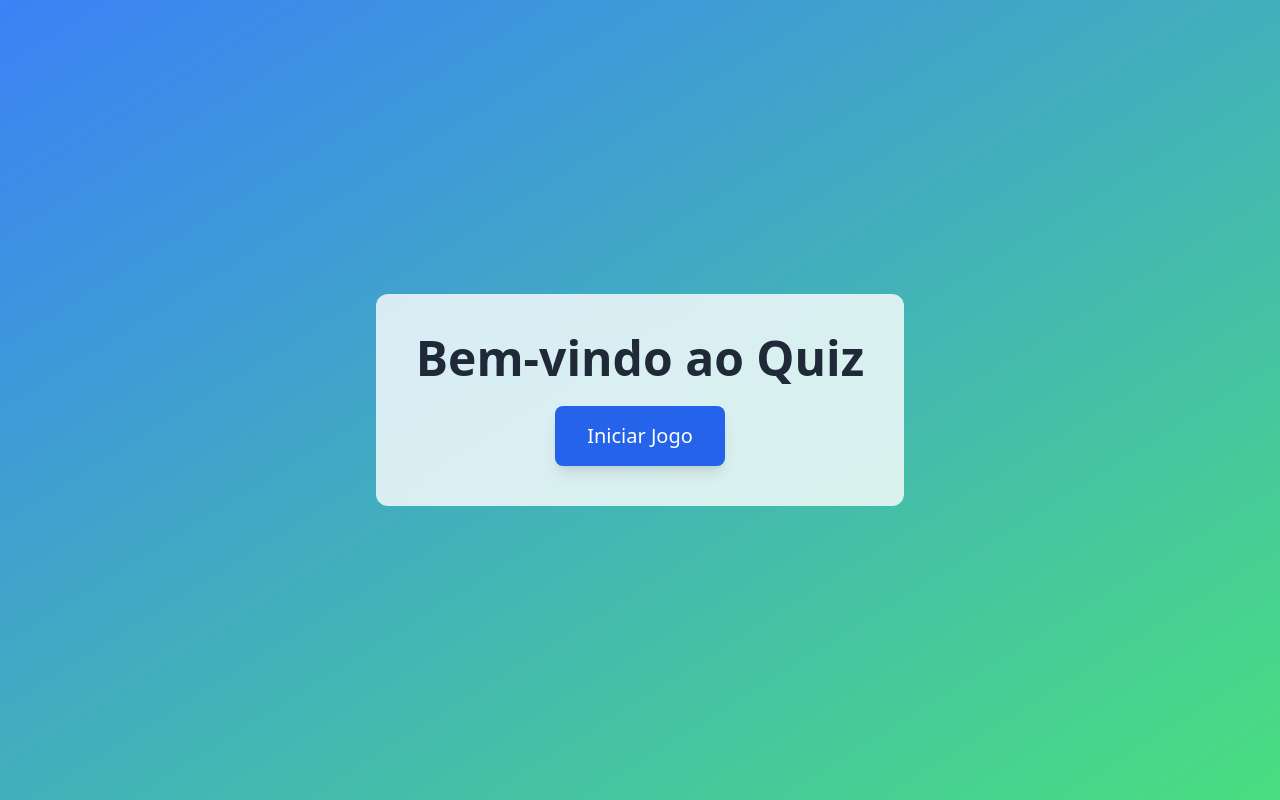
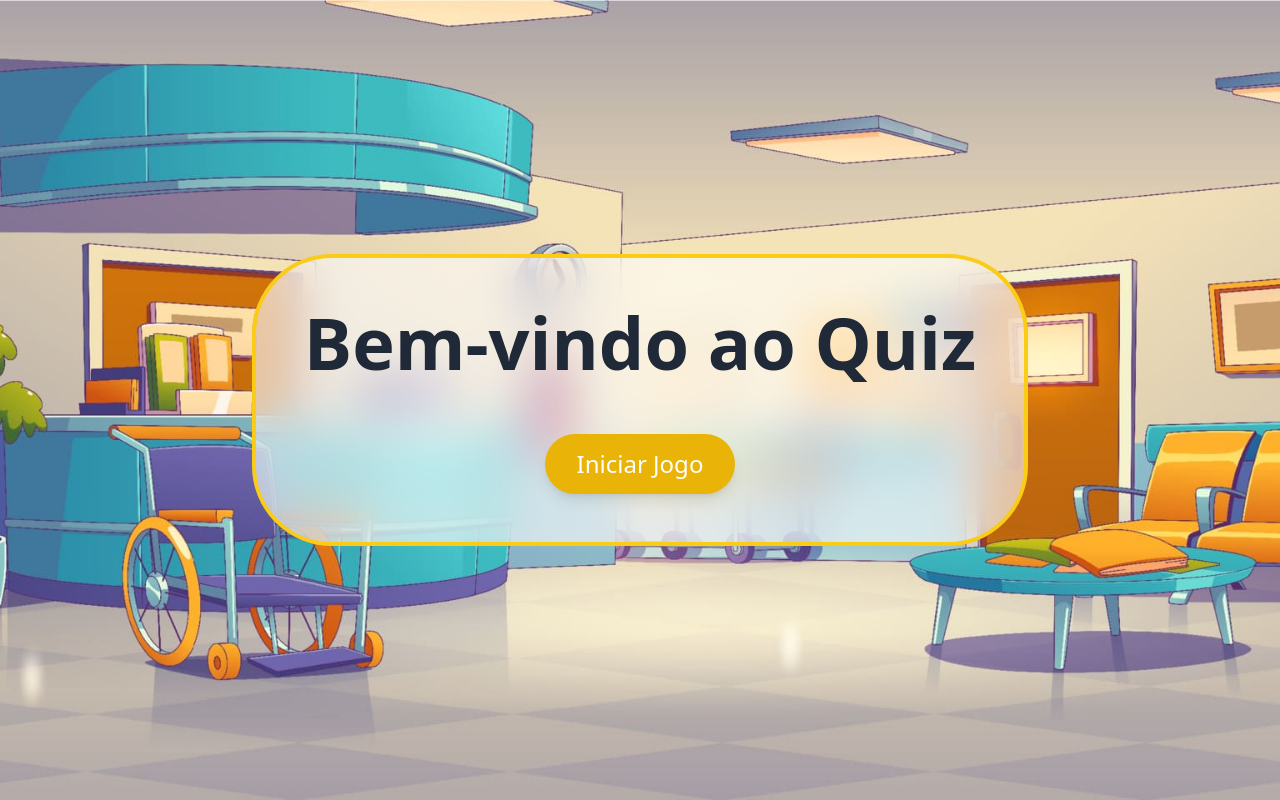
Before and after one commit to DiasMath/Hospital-Quiz, a React (Vite) app: page / in a window 1280 px wide. Built offline with nearby package versions, Linux system fonts and the light colour scheme.

Commit message:
Commitando tudo

```diff
--- a/index.html
+++ b/index.html
@@ -4,6 +4,7 @@
   <meta charset="UTF-8" />
   <meta name="viewport" content="width=device-width, initial-scale=1.0" />
   <title>Quiz App</title>
+  <link rel="preload" href="/assets/imagem_inicial_01.jpg" as="image">
 </head>
 <body>
   <div id="root"></div>
--- a/src/App.css
+++ b/src/App.css
@@ -1,3 +1,34 @@
+/* --------------------------------------------------------------------------
+   Container principal que ocupa toda a tela e acomoda a imagem de fundo e o conteúdo
+   -------------------------------------------------------------------------- */
+.app-container {
+  @apply w-screen h-screen overflow-hidden relative
+         bg-gradient-to-br from-blue-500 to-green-400; /* Adicionado gradiente de fundo */
+}
+
+/* --------------------------------------------------------------------------
+   Imagem de fundo que cobre toda a tela
+   -------------------------------------------------------------------------- */
+.app-background-image {
+  @apply absolute inset-0 w-full h-full;
+  object-fit: cover;
+  z-index: -2; /* Um z-index menor que o do conteúdo */
+}
+
+/* --------------------------------------------------------------------------
+   Overlay para a tela inicial (StartScreen)
+   -------------------------------------------------------------------------- */
+.start-screen-overlay {
+  @apply absolute inset-0 flex items-center justify-center z-10;
+}
+
+/* --------------------------------------------------------------------------
+   Overlay para a tela do quiz
+   -------------------------------------------------------------------------- */
+.quiz-overlay {
+  @apply absolute inset-0 flex items-center justify-center z-10;
+}
+
 /* --------------------------------------------------------------------------
    Container externo que ocupa toda a tela e centraliza o quiz
    -------------------------------------------------------------------------- */
--- a/src/components/StartScreen.css
+++ b/src/components/StartScreen.css
@@ -1,22 +1,41 @@
-/* Wrapper full-screen com gradiente de fundo */
+/* Wrapper full-screen com a imagem de fundo */
 .start-screen-wrapper {
-    @apply flex items-center justify-center min-h-screen
-           bg-gradient-to-br from-blue-500 to-green-400;
+    @apply flex items-center justify-center min-h-screen relative;
+    /* O gradiente de fundo será removido aqui e substituído pela imagem */
+  }
+
+  /* Estilo para a imagem de fundo */
+  .start-screen-background-image {
+    @apply absolute inset-0 w-full h-full;
+    object-fit: cover; /* Garante que a imagem cubra a área sem distorcer */
+    z-index: -1; /* Coloca a imagem atrás de outros elementos */
   }
 
   /* Caixa centralizada com fundo semi-transparente e blur */
   .start-screen-container {
-    @apply bg-white bg-opacity-80 backdrop-blur-lg
-           rounded-xl p-10 flex flex-col items-center;
+    @apply bg-white bg-opacity-60 backdrop-blur-xl
+           rounded-xl p-12 flex flex-col items-center
+           border-4 border-yellow-400;
+    z-index: 1; /* Garante que o conteúdo fique acima da imagem de fundo */
+    border-radius: 5rem;
+  }
+
+  /* Estilo para a imagem inicial */
+  .start-screen-image {
+    @apply w-full max-w-2xl rounded-lg shadow-lg mb-8;
+    max-height: 400px;
+    object-fit: cover;
   }
 
   /* Título grande e em negrito */
   .start-screen-title {
-    @apply text-5xl font-extrabold text-gray-800 mb-6;
+    @apply text-7xl font-extrabold text-gray-800 mb-14;
   }
 
   /* Botão com destaque, sombra e hover suave */
   .start-screen-button {
-    @apply px-8 py-4 bg-blue-600 text-white text-xl font-medium
-           rounded-lg shadow-lg hover:bg-blue-700 transition duration-300;
+    @apply px-8 py-4 bg-yellow-500 text-white text-xl font-medium
+           rounded-lg shadow-lg hover:bg-yellow-400 transition duration-200;
+    border-radius: 2rem;
+    font-size: 1.5rem; /* Aumenta o tamanho do texto do botão */
   }
--- a/src/components/StartScreen.jsx
+++ b/src/components/StartScreen.jsx
@@ -10,6 +10,11 @@ import './StartScreen.css';
 export default function StartScreen({ onStart }) {
   return (
     <div className="start-screen-wrapper">
+      <img
+        src="/assets/imagem_inicial_02.jpg"
+        alt="Imagem inicial do quiz"
+        className="start-screen-background-image"
+      />
       <div className="start-screen-container">
         {/* Título principal estilizado */}
         <h1 className="start-screen-title">
```
Also changed, not shown: public/assets/imagem_inicial_02.jpg (added).
